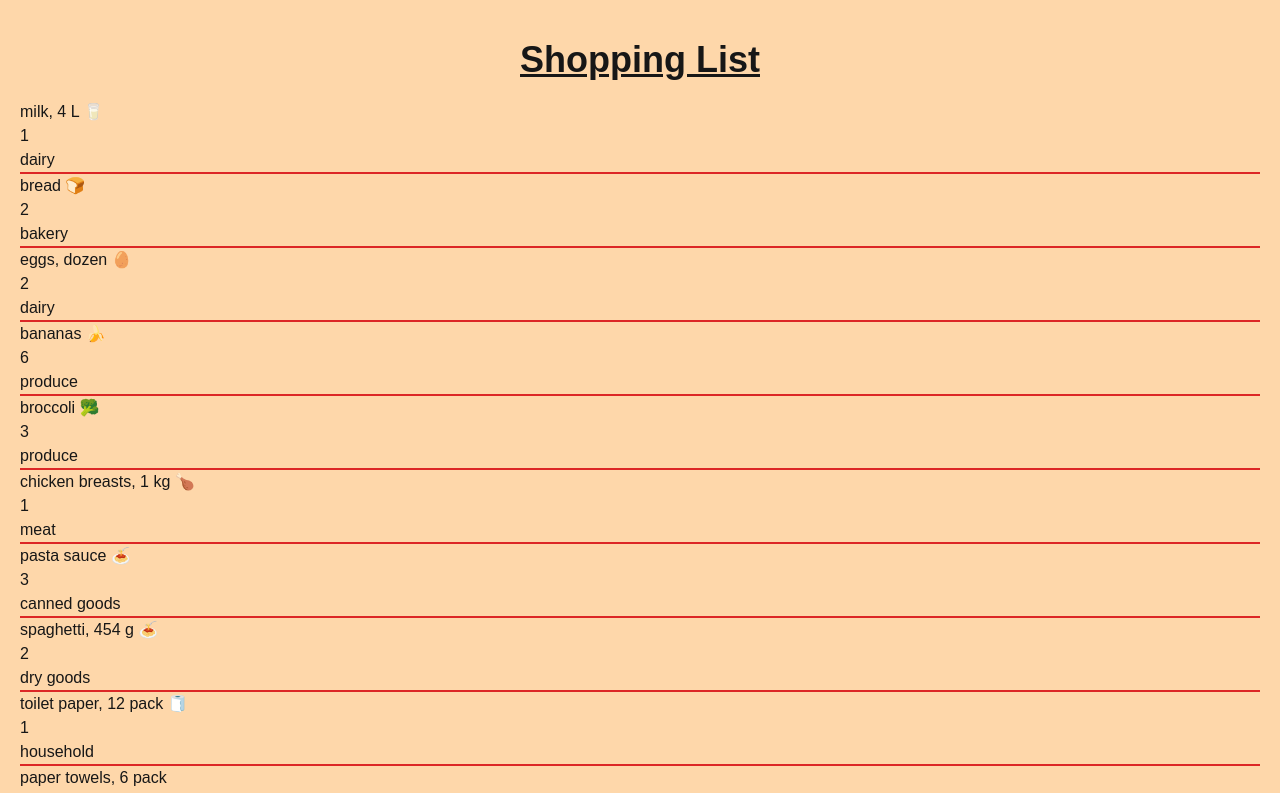
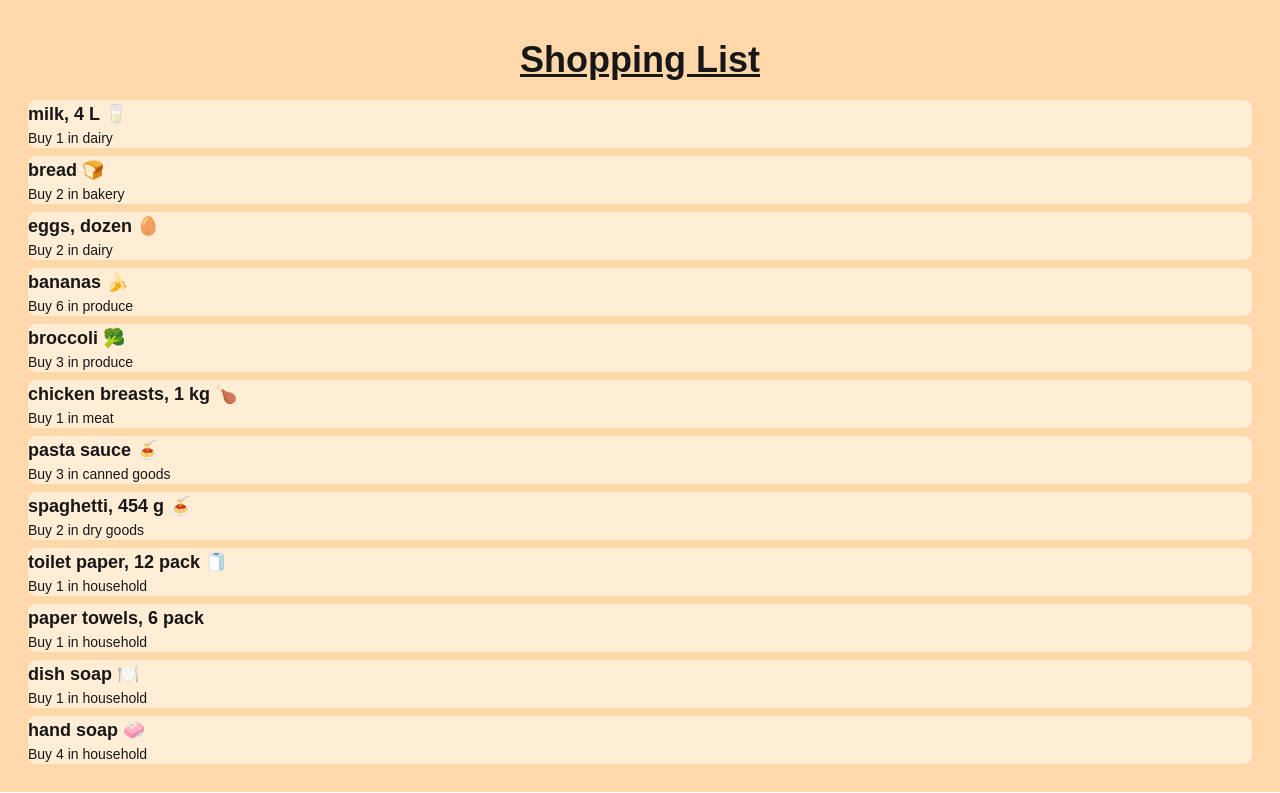
Before and after one commit to steventram/cprg306-assignments, a Next.js app: page /week-3 in a window 1280 px wide. Shown: the top 793 px of the page. Built offline with nearby package versions, Linux system fonts and the light colour scheme.

Commit message:
edit styling

```diff
--- a/app/week-3/item.js
+++ b/app/week-3/item.js
@@ -5,10 +5,11 @@ export default function Item({ shoppingItem }) {
 
   return (
     <main>
-      <div>
-        <h3>{name}</h3>
-        <p>{quantity}</p>
-        <p className={listLine}>{category}</p>
+      <div className="bg-orange-100 m-2 rounded-lg">
+        <h3 className="font-bold text-lg">{name}</h3>
+        <p className="text-sm">
+          Buy {quantity} in {category}
+        </p>
       </div>
     </main>
   );
```
